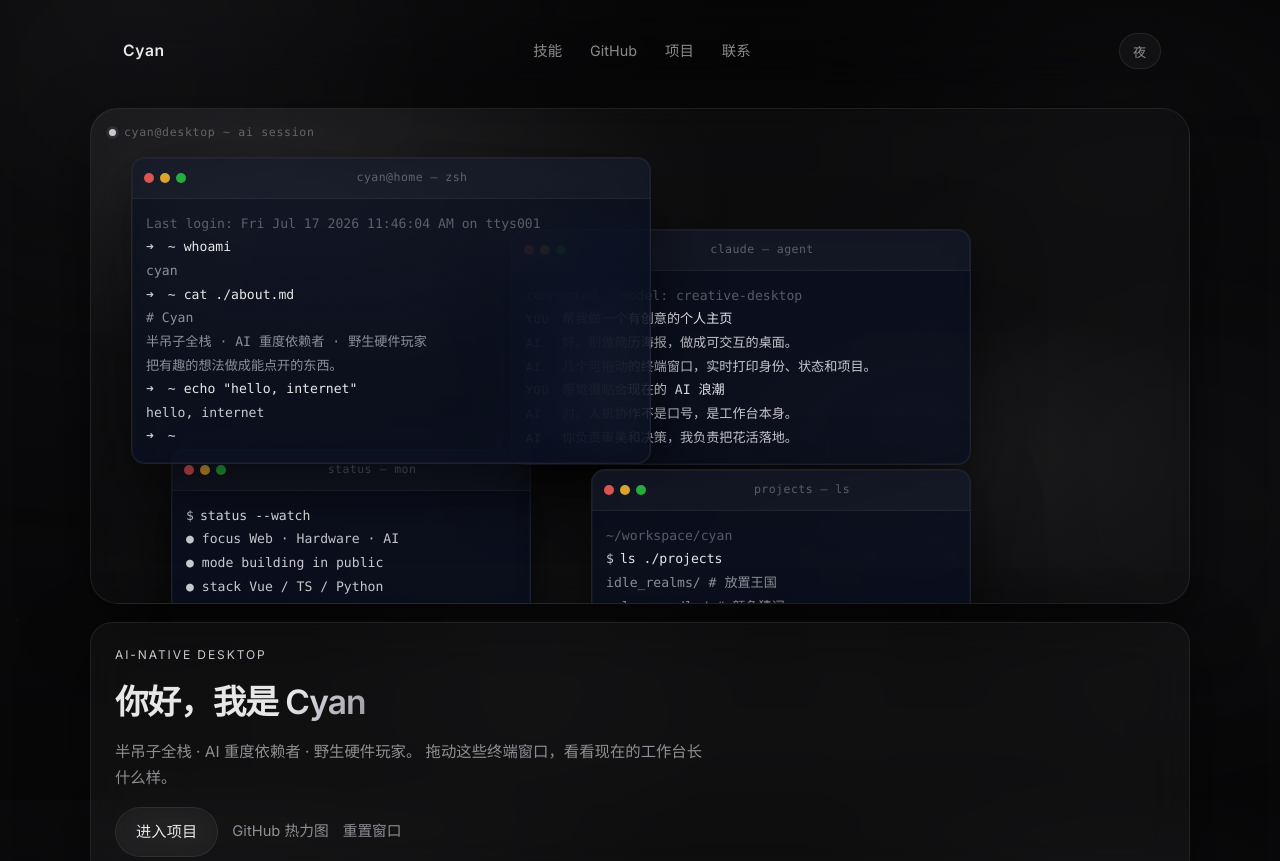
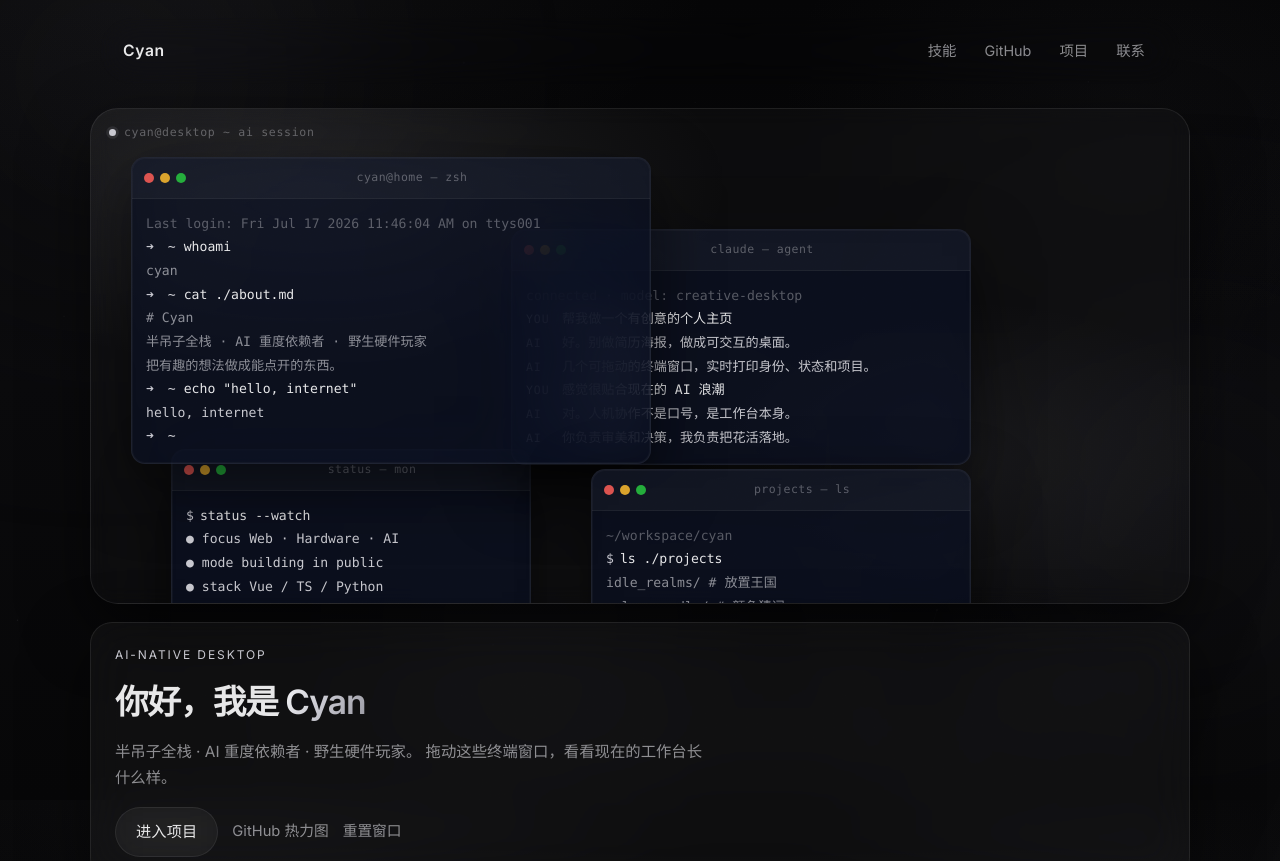
Before and after one commit to BakkaBlue/BakkaBlue.github.io, a Vue app: page / in a window 1280 px wide. Shown: the top 861 px of the page. Built offline with nearby package versions, Linux system fonts and the light colour scheme; no server answers.

Commit message:
feat:金属

```diff
--- a/src/assets/styles/variables.css
+++ b/src/assets/styles/variables.css
@@ -1,5 +1,6 @@
-/* ===== Quiet luxury black ===== */
+/* ===== Quiet luxury black (single theme) ===== */
 :root {
+  --bg-base: #050506;
   --bg-gradient:
     radial-gradient(900px 520px at 18% -8%, rgba(120, 120, 130, 0.08), transparent 55%),
     radial-gradient(700px 480px at 88% 12%, rgba(90, 90, 100, 0.06), transparent 50%),
@@ -17,7 +18,6 @@
   --shape-opacity: 0.07;
   --shape-mix-blend: screen;
   --shadow: 0 24px 64px rgba(0, 0, 0, 0.55);
-  --nav-bg: transparent;
   --body-bg: #050506;
   --font-family: 'Inter', system-ui, -apple-system, 'Segoe UI', 'Microsoft YaHei', sans-serif;
   --max-width: 1120px;
@@ -25,27 +25,6 @@
   --transition-speed: 0.35s;
   --radius-lg: 28px;
   --radius-md: 18px;
-}
-
-/* Night: even inkier */
-[data-theme='dark'] {
-  --bg-gradient:
-    radial-gradient(800px 480px at 20% 0%, rgba(80, 80, 90, 0.06), transparent 55%),
-    linear-gradient(180deg, #020203 0%, #060607 100%);
-  --glass-bg: rgba(255, 255, 255, 0.028);
-  --glass-bg-hover: rgba(255, 255, 255, 0.045);
-  --glass-border: rgba(255, 255, 255, 0.065);
-  --glass-border-hover: rgba(255, 255, 255, 0.11);
-  --text-primary: rgba(242, 242, 245, 0.92);
-  --text-secondary: rgba(230, 230, 235, 0.5);
-  --text-muted: rgba(230, 230, 235, 0.3);
-  --accent: #b4b4bc;
-  --accent-soft: rgba(180, 180, 188, 0.08);
-  --accent-glow: rgba(180, 180, 188, 0.12);
-  --shape-opacity: 0.045;
-  --shape-mix-blend: normal;
-  --shadow: 0 18px 52px rgba(0, 0, 0, 0.65);
-  --body-bg: #020203;
 }
 
 *,
@@ -58,13 +37,8 @@
 
 html {
   scroll-behavior: smooth;
-  background-color: #050506;
-  transition: background-color 0.5s ease;
+  background-color: var(--bg-base);
   scroll-padding-top: 104px;
-}
-
-html[data-theme='dark'] {
-  background-color: #020203;
 }
 
 body {
@@ -75,9 +49,9 @@ body {
   line-height: 1.7;
   min-height: 100vh;
   overflow-x: hidden;
-  transition: color 0.45s ease;
   -webkit-font-smoothing: antialiased;
   text-rendering: optimizeLegibility;
+  position: relative;
 }
 
 @media (min-width: 900px) and (prefers-reduced-motion: no-preference) {
@@ -101,9 +75,124 @@ img {
   color: #fff;
 }
 
+/* ===== Intermittent metal flow — appears / fades ===== */
+@keyframes metal-drift {
+  0% {
+    background-position: 0% 40%, 100% 60%, 50% 0%;
+    opacity: 0;
+  }
+  12% {
+    opacity: 0.55;
+  }
+  28% {
+    opacity: 0.22;
+  }
+  42% {
+    opacity: 0.7;
+  }
+  58% {
+    opacity: 0.12;
+  }
+  72% {
+    opacity: 0.48;
+  }
+  88% {
+    opacity: 0.08;
+  }
+  100% {
+    background-position: 100% 60%, 0% 40%, 50% 100%;
+    opacity: 0;
+  }
+}
+
+@keyframes metal-sheen {
+  0% {
+    transform: translate3d(-18%, -8%, 0) rotate(8deg);
+    opacity: 0;
+  }
+  18% {
+    opacity: 0.35;
+  }
+  40% {
+    opacity: 0.12;
+  }
+  62% {
+    opacity: 0.42;
+  }
+  82% {
+    opacity: 0.06;
+  }
+  100% {
+    transform: translate3d(18%, 10%, 0) rotate(8deg);
+    opacity: 0;
+  }
+}
+
+body::before,
+body::after {
+  content: '';
+  position: fixed;
+  inset: 0;
+  pointer-events: none;
+  z-index: 0;
+}
+
+/* soft brushed-metal field */
+body::before {
+  background:
+    linear-gradient(
+      118deg,
+      transparent 0%,
+      transparent 38%,
+      rgba(210, 210, 218, 0.045) 46%,
+      rgba(255, 255, 255, 0.1) 50%,
+      rgba(180, 180, 190, 0.04) 54%,
+      transparent 62%,
+      transparent 100%
+    ),
+    linear-gradient(
+      205deg,
+      transparent 0%,
+      rgba(160, 160, 170, 0.03) 42%,
+      rgba(240, 240, 245, 0.07) 50%,
+      rgba(140, 140, 150, 0.025) 58%,
+      transparent 100%
+    ),
+    radial-gradient(ellipse 70% 40% at 30% 40%, rgba(200, 200, 210, 0.05), transparent 60%);
+  background-size: 220% 220%, 260% 260%, 100% 100%;
+  mix-blend-mode: soft-light;
+  animation: metal-drift 22s ease-in-out infinite;
+  opacity: 0;
+}
+
+/* sharper intermittent sheen band */
+body::after {
+  background: linear-gradient(
+    105deg,
+    transparent 0%,
+    transparent 44%,
+    rgba(255, 255, 255, 0.02) 48%,
+    rgba(230, 230, 236, 0.09) 50%,
+    rgba(255, 255, 255, 0.02) 52%,
+    transparent 56%,
+    transparent 100%
+  );
+  background-size: 180% 180%;
+  mix-blend-mode: screen;
+  animation: metal-sheen 16s cubic-bezier(0.4, 0, 0.2, 1) infinite;
+  animation-delay: -5s;
+  opacity: 0;
+}
+
 @media (prefers-reduced-motion: reduce) {
   html {
     scroll-behavior: auto;
+  }
+
+  body::before,
+  body::after {
+    animation: none;
+    opacity: 0.08;
   }
 
   *,
@@ -114,3 +203,15 @@ img {
     transition-duration: 0.01ms !important;
   }
 }
+
+@media (max-width: 768px) {
+  /* keep a lighter sheen on mobile for battery/GPU */
+  body::before {
+    animation-duration: 28s;
+    opacity: 0;
+  }
+
+  body::after {
+    animation-duration: 22s;
+  }
+}
--- a/src/components/GithubHeatmap.vue
+++ b/src/components/GithubHeatmap.vue
@@ -273,7 +273,6 @@ async function load() {
 }
 
 let io: IntersectionObserver | null = null
-let mo: MutationObserver | null = null
 
 onMounted(() => {
   // lazy-activate when near viewport
@@ -289,20 +288,10 @@ onMounted(() => {
     { rootMargin: '200px 0px' },
   )
   if (sectionRef.value) io.observe(sectionRef.value)
-
-  // repaint on theme change
-  mo = new MutationObserver(() => {
-    if (cells.value.length) paint()
-  })
-  mo.observe(document.documentElement, {
-    attributes: true,
-    attributeFilter: ['data-theme'],
-  })
 })
 
 onUnmounted(() => {
   io?.disconnect()
-  mo?.disconnect()
 })
 </script>
 
--- a/src/components/NavBar.vue
+++ b/src/components/NavBar.vue
@@ -5,23 +5,13 @@
       <div class="nav-links">
         <a v-for="item in links" :key="item.href" :href="item.href" class="nav-link">{{ item.label }}</a>
       </div>
-      <button
-        class="theme-toggle"
-        @click="toggleTheme"
-        :aria-label="isDark ? '切换到日间模式' : '切换到夜间模式'"
-        :title="isDark ? '切换到日间模式' : '切换到夜间模式'"
-      >
-        {{ isDark ? '日' : '夜' }}
-      </button>
     </div>
   </nav>
 </template>
 
 <script setup lang="ts">
 import { ref, onMounted, onUnmounted } from 'vue'
-import { useTheme } from '@/composables/useTheme'
 
-const { isDark, toggleTheme } = useTheme()
 const isScrolled = ref(false)
 
 const links = [
@@ -75,7 +65,7 @@ onUnmounted(() => {
   align-items: center;
   justify-content: space-between;
   gap: 20px;
-  padding: 12px 18px 12px 22px;
+  padding: 12px 22px;
 }
 
 .nav-brand {
@@ -104,25 +94,6 @@ onUnmounted(() => {
   background: rgba(255, 255, 255, 0.05);
 }
 
-.theme-toggle {
-  min-width: 42px;
-  height: 36px;
-  border-radius: 999px;
-  border: 1px solid var(--glass-border);
-  background: var(--glass-bg);
-  color: var(--text-secondary);
-  font-size: 0.82rem;
-  letter-spacing: 0.08em;
-  cursor: pointer;
-  transition: background 0.25s ease, border-color 0.25s ease, color 0.25s ease;
-}
-
-.theme-toggle:hover {
-  color: var(--text-primary);
-  background: var(--glass-bg-hover);
-  border-color: var(--glass-border-hover);
-}
-
 @media (max-width: 760px) {
   .nav-links {
     display: none;
--- a/src/components/NoiseOverlay.vue
+++ b/src/components/NoiseOverlay.vue
@@ -15,10 +15,6 @@
   background-size: 128px 128px;
 }
 
-:global([data-theme='dark']) .noise-overlay {
-  opacity: 0.036;
-}
-
 @media (max-width: 768px) {
   .noise-overlay {
     display: none;
--- a/src/components/ParticleField.vue
+++ b/src/components/ParticleField.vue
@@ -195,7 +195,6 @@ function onResize() {
 }
 
 let io: IntersectionObserver | null = null
-let mo: MutationObserver | null = null
 
 onMounted(() => {
   readAccent()
@@ -211,11 +210,6 @@ onMounted(() => {
   if (canvasRef.value) io.observe(canvasRef.value)
   window.addEventListener('resize', onResize, { passive: true })
   document.addEventListener('visibilitychange', onVisibility)
-  mo = new MutationObserver(readAccent)
-  mo.observe(document.documentElement, {
-    attributes: true,
-    attributeFilter: ['data-theme', 'class'],
-  })
   start()
 })
 
@@ -225,7 +219,6 @@ onUnmounted(() => {
   window.removeEventListener('resize', onResize)
   document.removeEventListener('visibilitychange', onVisibility)
   io?.disconnect()
-  mo?.disconnect()
 })
 </script>
 
--- a/src/composables/useTheme.ts
+++ /dev/null
@@ -1,52 +0,0 @@
-import { ref, computed, onMounted } from 'vue'
-
-type Theme = 'light' | 'dark'
-
-const STORAGE_KEY = 'cyan-theme'
-const theme = ref<Theme>('light')
-
-export function useTheme() {
-  const isDark = computed(() => theme.value === 'dark')
-
-  function applyTheme(t: Theme) {
-    theme.value = t
-    document.documentElement.dataset.theme = t
-  }
-
-  function toggleTheme() {
-    applyTheme(isDark.value ? 'light' : 'dark')
-    try {
-      localStorage.setItem(STORAGE_KEY, theme.value)
-    } catch { /* localStorage 不可用时静默失败 */ }
-  }
-
-  onMounted(() => {
-    // 1. 优先读取 localStorage
-    try {
-      const saved = localStorage.getItem(STORAGE_KEY) as Theme | null
-      if (saved === 'light' || saved === 'dark') {
-        applyTheme(saved)
-        return
-      }
-    } catch { /* 静默 */ }
-
-    // 2. 回退到系统偏好
-    if (window.matchMedia('(prefers-color-scheme: dark)').matches) {
-      applyTheme('dark')
-    } else {
-      applyTheme('light')
-    }
-
-    // 3. 监听系统偏好变化（仅当用户未手动设置时）
-    window.matchMedia('(prefers-color-scheme: dark)').addEventListener('change', (e) => {
-      try {
-        const saved = localStorage.getItem(STORAGE_KEY)
-        if (!saved) {
-          applyTheme(e.matches ? 'dark' : 'light')
-        }
-      } catch { /* 静默 */ }
-    })
-  })
-
-  return { theme, isDark, toggleTheme }
-}
```
